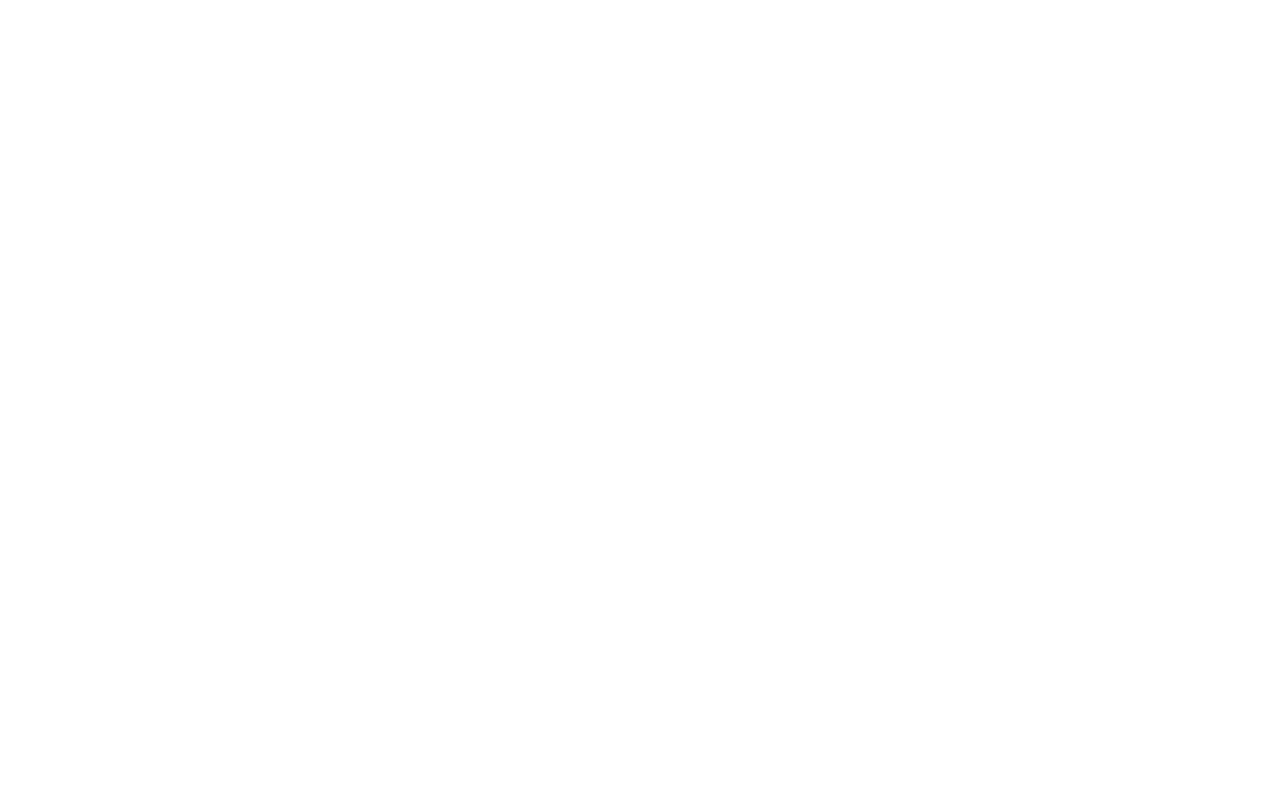
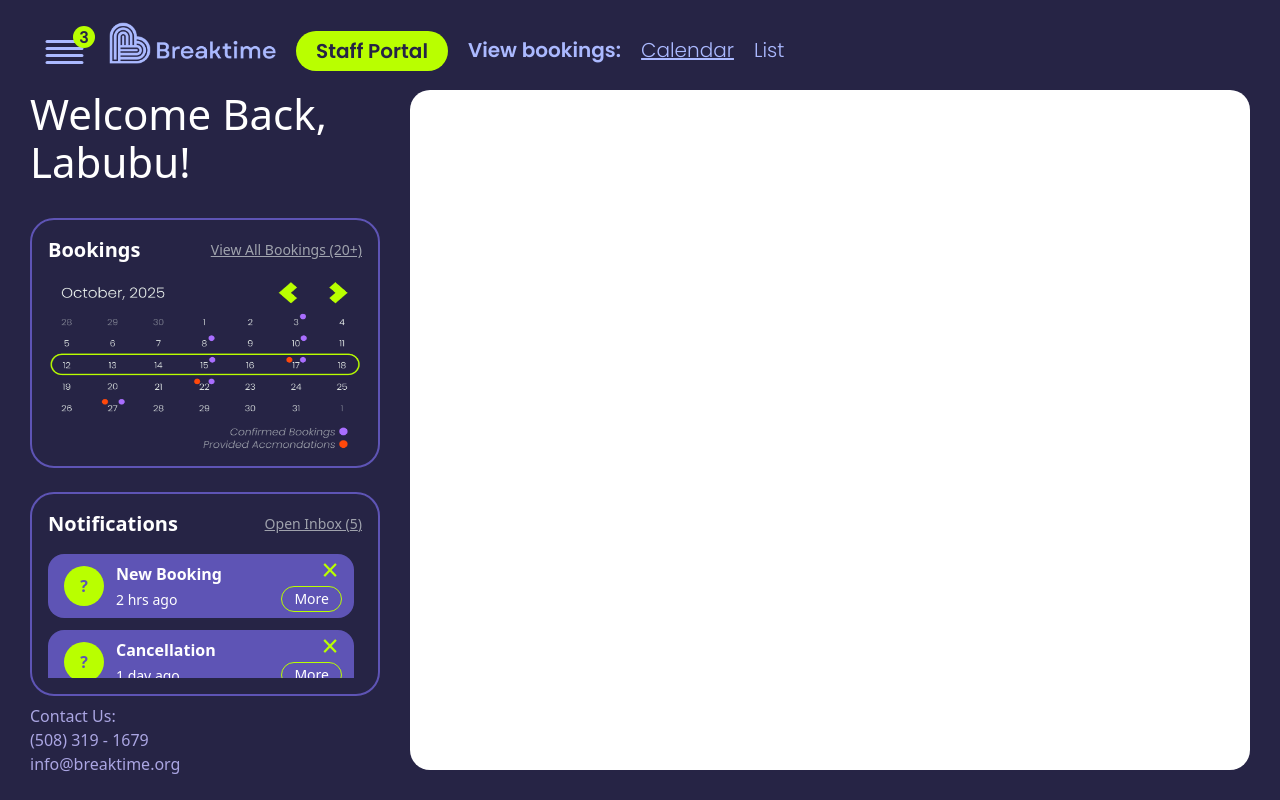
Before and after one commit to JumboCode/breaktime, a React (Vite) app in the folder frontend/breaktime/: page /home in a window 1280 px wide. Before the commit this address had no page. Built offline with nearby package versions, Linux system fonts and the light colour scheme.

Commit message:
Rebase with main

```diff
--- a/frontend/breaktime/src/App.jsx
+++ b/frontend/breaktime/src/App.jsx
@@ -4,12 +4,11 @@
  *
  */
 
-import PWABadge from './PWABadge.jsx';
-import UserSignup from './components/UserSignup.jsx';
-import StaffSignup from './components/StaffSignup.jsx';
-import NavBar from './components/NavBar.jsx';
+import { BrowserRouter as Router, Route, Routes} from 'react-router';
+
 import LandingPage from './pages/LandingPage.jsx';
-import { BrowserRouter as Router, Route, Routes} from 'react-router';
+import HomePage from './pages/HomePage.jsx';
+
 function App() {
 
   return (
@@ -17,6 +16,7 @@
       <Router>
         <Routes>
           <Route path='/signup' element={<LandingPage />} />
+          <Route path='/home' element={<HomePage />} />
         </Routes>
       </Router>
     </>
--- a/frontend/breaktime/src/pages/StaffLandingCalendar.jsx
+++ b/frontend/breaktime/src/pages/HomePage.jsx
@@ -2,7 +2,7 @@
 import SideBar from "../components/SideBar";
 import { useState } from "react";
 
-export default function StaffLandingCalendar() {
+export default function HomePage() {
     const [isSidebarOpen, setIsSidebarOpen] = useState(true);
 
     return (
```
Also changed, not shown: frontend/breaktime/src/pages/testPage.jsx (deleted).
